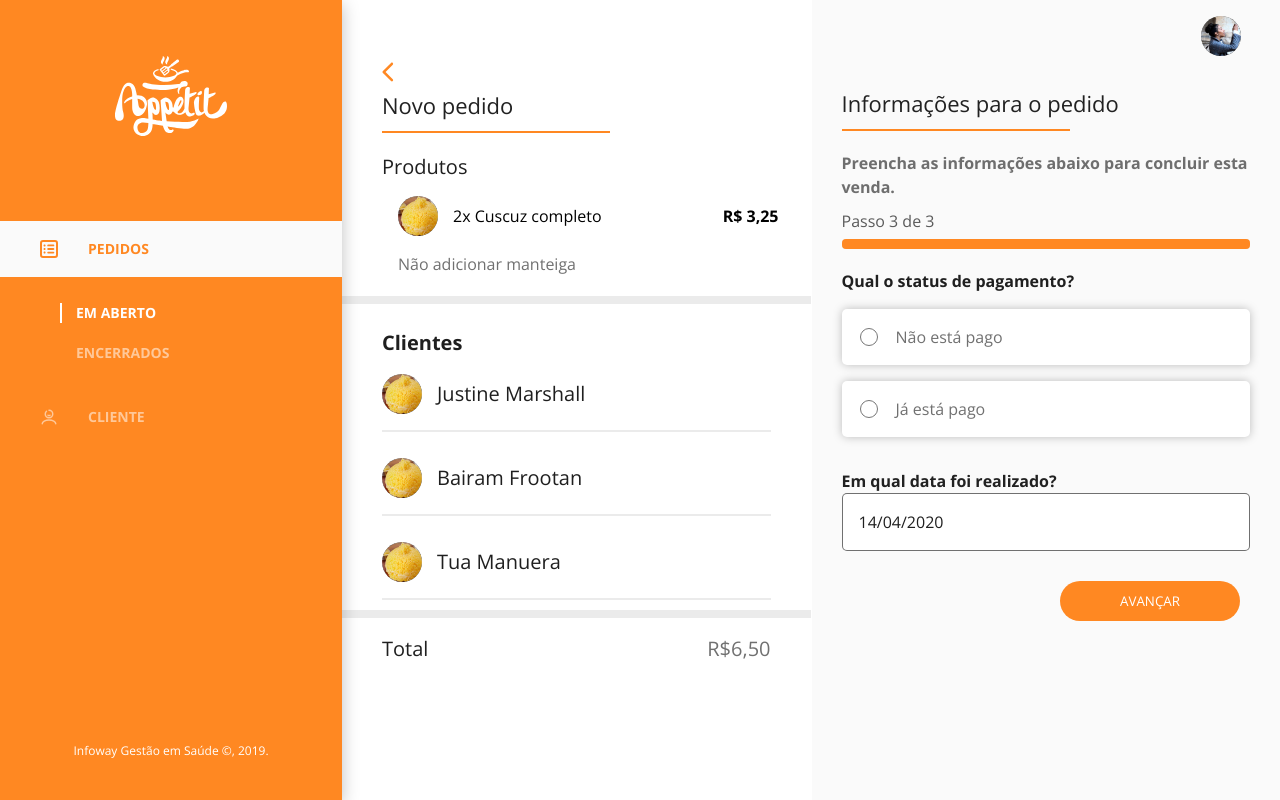
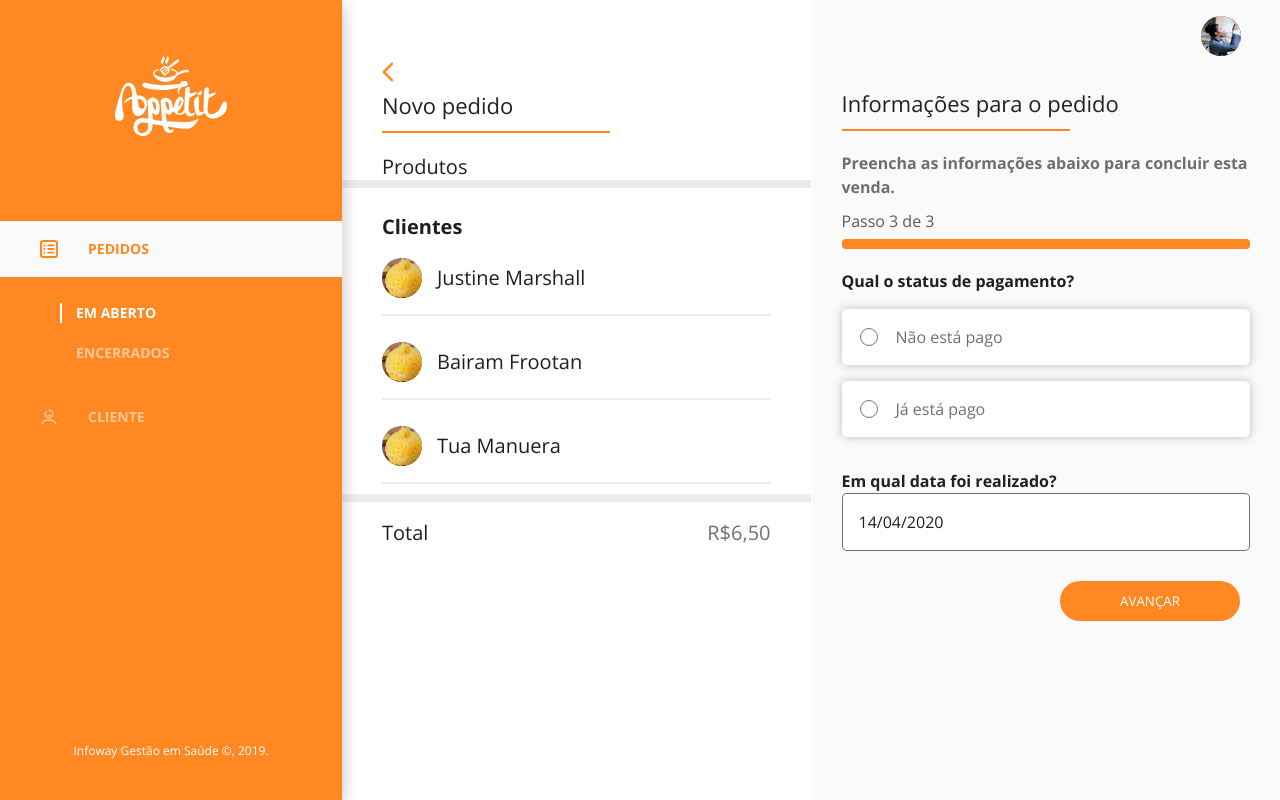
Before and after one commit to rodrigobarros2/project-appetit, a React (Create React App) app: page /statuspagamento in a window 1280 px wide. Built offline with nearby package versions, Linux system fonts and the light colour scheme.

Commit message:
fluxo de navegação redux

```diff
--- a/src/pages/Buyer/index.js
+++ b/src/pages/Buyer/index.js
@@ -7,7 +7,8 @@ import VoltarIcon from '../../assets/icons/voltar';
 import Profile from '../../assets/Profile.png';
 import UserIcon from '../../assets/UserIcon.png';
 
-function Dashboard() {
+
+function Dashboard({ history }) {
   const cart = useSelector((state) => state.cart);
 
   const ordersList = {
@@ -51,7 +52,10 @@ function Dashboard() {
     ],
   };
 
-  const formatter = new Intl.NumberFormat('pt-BR', { style: 'currency', currency: 'BRL' });
+  const formatter = new Intl.NumberFormat('pt-BR', {
+    style: 'currency',
+    currency: 'BRL',
+  });
 
   return (
     <main className="">
@@ -68,22 +72,28 @@ function Dashboard() {
             </div>
             <h4 className="produtos-comprador">Produtos</h4>
             <ul>
-              {ordersList1.pedido.map((item) => (
-                <div key={item.id}>
+              {cart.items.map((item, i) => (
+                <div key={i.toString()}>
                   <li className="user-order user-order--novo-pedido comprador-grupo-de-pedidos">
-                    <div className="user-img"><img src={item.img} alt="" /></div>
+                    <div className="user-img">
+                      <img src={item.img} alt="" />
+                    </div>
                     <div className="order-details">
-                      <span>{item.name}</span>
+                      <span>
+                        {`${item.quantity}x `}
+                        Cuscuz Completo
+                      </span>
                     </div>
                     <div>
-                      <b className="user-price">{formatter.format(item.price)}</b>
+                      <b className="user-price">
+                        {formatter.format(item.price)}
+                      </b>
                     </div>
                   </li>
-                  <span className="pedido-observacao">{item.obs}</span>
+                  <span className="pedido-observacao">{(cart.obs)}</span>
                 </div>
               ))}
             </ul>
-
           </div>
           <div className="barra-cinza" />
           <div className="container-total total">
@@ -106,7 +116,9 @@ function Dashboard() {
 
               <h3 className="content-title">Informações para o pedido</h3>
             </div>
-            <p className="p-info">Preencha as informações abaixo para concluir esta venda.</p>
+            <p className="p-info">
+              Preencha as informações abaixo para concluir esta venda.
+            </p>
 
             <p className="passo-bar-progress">Passo 2 de 3</p>
 
@@ -114,11 +126,15 @@ function Dashboard() {
               <div className="progress-bar-orange progress-bar-orange-2" />
             </div>
 
-            <h6 className="esta-vendendo">O que você está vendendo?</h6>
+            <h6 className="esta-vendendo">Para quem você está vendendo?</h6>
 
             <div className="search-area">
               <SearchIcon />
-              <input className="order-search" type="text" placeholder="Procure o cliente aqui..." />
+              <input
+                className="order-search"
+                type="text"
+                placeholder="Procure o cliente aqui..."
+              />
             </div>
 
             <ul>
@@ -132,13 +148,18 @@ function Dashboard() {
                       <span>{item.name}</span>
                     </div>
                     <div>
-                      <b className="user-price">{formatter.format(item.price)}</b>
+                      <b className="user-price">
+                        {formatter.format(item.price)}
+                      </b>
                     </div>
                   </li>
                 </a>
               ))}
               <div className="btn-container">
-                <a href="/statuspagamento"><button type="button" className="btn-scrol-pedido">avançar</button></a>
+
+                <button type="button" className="btn-scrol-pedido" onClick={() => { history.push('/statuspagamento'); }}>
+                  avançar
+                </button>
               </div>
             </ul>
           </div>
@@ -147,4 +168,5 @@ function Dashboard() {
     </main>
   );
 }
+
 export default Dashboard;
--- a/src/pages/Details/index.js
+++ b/src/pages/Details/index.js
@@ -11,14 +11,15 @@ function Detalhes({ history }) {
   const dispatch = useDispatch();
 
   const [count, setCount] = useState(1);
-  const [name, setName] = useState('');
+  const [obs, setObs] = useState('');
   const [option, setOption] = useState();
 
   function handleRegister() {
     dispatch({
       type: 'ADD_CART',
       product: {
-        name,
+        obs,
+        img,
         quantity: count,
         option,
         price: 3.25,
@@ -29,15 +30,16 @@ function Detalhes({ history }) {
 
   const ordersList = [
     {
-      products: [
-        'Cuzcuz copmpleto',
-      ],
+      products: ['Cuzcuz copmpleto'],
       img,
       price: 3.25,
     },
   ];
 
-  const formatter = new Intl.NumberFormat('pt-BR', { style: 'currency', currency: 'BRL' });
+  const formatter = new Intl.NumberFormat('pt-BR', {
+    style: 'currency',
+    currency: 'BRL',
+  });
 
   return (
     <main className="">
@@ -54,7 +56,9 @@ function Detalhes({ history }) {
 
           <div className="icon-resume-container">
             <IconResume className="icon-resume" />
-            <p className="legenda-svg-cozinha">Acompanhe aqui um resumo desta venda</p>
+            <p className="legenda-svg-cozinha">
+              Acompanhe aqui um resumo desta venda
+            </p>
           </div>
         </div>
 
@@ -70,11 +74,17 @@ function Detalhes({ history }) {
               </a>
               <h3 className="content-title">Detalhes do pedido</h3>
             </div>
-            <p className="p-info">Aproveite para adicionar alguma observação para este pedido, caso queira.</p>
+            <p className="p-info">
+              Aproveite para adicionar alguma observação para este pedido, caso
+              queira.
+            </p>
 
             <ul>
               {ordersList.map((item) => (
-                <li className="user-order order--pedidos order--detalhes" key={item.id}>
+                <li
+                  className="user-order order--pedidos order--detalhes"
+                  key={item.id}
+                >
                   <div className="user-img">
                     <img src={item.img} alt="" />
                   </div>
@@ -84,14 +94,18 @@ function Detalhes({ history }) {
                       <span>{item.products.join(', ')}</span>
                     </div>
                     <div>
-                      <b className="preco-detalhes">{formatter.format(item.price)}</b>
+                      <b className="preco-detalhes">
+                        {formatter.format(item.price)}
+                      </b>
                     </div>
                   </div>
                 </li>
               ))}
             </ul>
             <h6 className="opcoes">Opções</h6>
-            <p className="texto-pag-detalhes">Escolha dentre as opções de massas abaixo.</p>
+            <p className="texto-pag-detalhes">
+              Escolha dentre as opções de massas abaixo.
+            </p>
 
             <div className="form-radio form-radio--responsive">
               <label htmlFor="milho">
@@ -128,8 +142,8 @@ function Detalhes({ history }) {
             <p className="text-obs">Observações</p>
 
             <input
-              value={name}
-              onChange={(e) => setName(e.target.value)}
+              value={obs}
+              onChange={(e) => setObs(e.target.value)}
               placeholder="Deseja adicionar alguma observação?"
               id="milho"
               className="input-obs"
@@ -138,13 +152,34 @@ function Detalhes({ history }) {
           </div>
           <div className="contador-pedidos">
             <div className="container-contador">
-              <button value={count} type="button" className="btn-menos" onClick={() => setCount(count - 1)}>-</button>
+              <button
+                value={count}
+                type="button"
+                className="btn-menos"
+                onClick={() => setCount(count - 1)}
+              >
+                -
+              </button>
               <p>{count}</p>
-              <button value={count} type="button" className="btn-mais" onClick={() => setCount(count + 1)}>+</button>
+              <button
+                value={count}
+                type="button"
+                className="btn-mais"
+                onClick={() => setCount(count + 1)}
+              >
+                +
+              </button>
             </div>
 
             <div className="container-button">
-              <button type="button" onClick={handleRegister} className="btn-adicionar">Adicionar</button>
+              <button
+                type="button"
+                onClick={handleRegister}
+                className="btn-adicionar"
+              >
+                Adicionar
+              </button>
+
             </div>
           </div>
         </div>
--- a/src/pages/PaymentStatus/index.js
+++ b/src/pages/PaymentStatus/index.js
@@ -1,4 +1,5 @@
 import React from 'react';
+import { useSelector } from 'react-redux';
 import DatePicker from 'react-datepicker';
 import Navbar from '../../components/navbar';
 import 'react-datepicker/dist/react-datepicker.css';
@@ -7,8 +8,11 @@ import img from '../../assets/IMG.png';
 import Profile from '../../assets/Profile.png';
 import VoltarIcon from '../../assets/icons/voltar';
 
+
 function PaymentStatus() {
   const [startDate, setStartDate] = React.useState(new Date());
+
+  const cart = useSelector((state) => state.cart);
 
   const ordersList = {
     cliente: [
@@ -58,18 +62,25 @@ function PaymentStatus() {
             </div>
             <h4 className="produtos-comprador">Produtos</h4>
             <ul>
-              {ordersList1.pedido.map((item) => (
-                <div key={item.id}>
+              {cart.items.map((item, i) => (
+                <div key={i.toString()}>
                   <li className="user-order user-order--novo-pedido comprador-grupo-de-pedidos">
-                    <div className="user-img"><img src={item.img} alt="" /></div>
+                    <div className="user-img">
+                      <img src={item.img} alt="" />
+                    </div>
                     <div className="order-details">
-                      <span>{item.name}</span>
+                      <span>
+                        {`${item.quantity}x `}
+                        Cuscuz Completo
+                      </span>
                     </div>
                     <div>
-                      <b className="user-price">{formatter.format(item.price)}</b>
+                      <b className="user-price">
+                        {formatter.format(item.price)}
+                      </b>
                     </div>
                   </li>
-                  <span className="pedido-observacao">{item.obs}</span>
+                  <span className="pedido-observacao">{(cart.obs)}</span>
                 </div>
               ))}
             </ul>
--- a/src/store/usuarioReducer.js
+++ b/src/store/usuarioReducer.js
@@ -15,7 +15,7 @@ const actionType = {
       usuarioEmail: action.usuarioEmail,
     };
   },
-  LOG_OUT(state, action) {
+  LOG_OUT(state) {
     return {
       ...state,
       usuarioLogado: 0,
@@ -24,7 +24,8 @@ const actionType = {
   },
   ADD_CART(state, action) {
     state.cart.items.push({
-      name: action.product.name,
+      img: action.product.img,
+      obs: action.product.obs,
       quantity: action.product.quantity,
       option: action.product.option,
       price: action.product.price,
```
Also changed, not shown: src/pages/Finished/index.js (+18 -3 lines), src/pages/Finished/styles.js (+4 -5 lines), .eslintrc.json, 1 other file (tests, documents, lock files or other folders).
